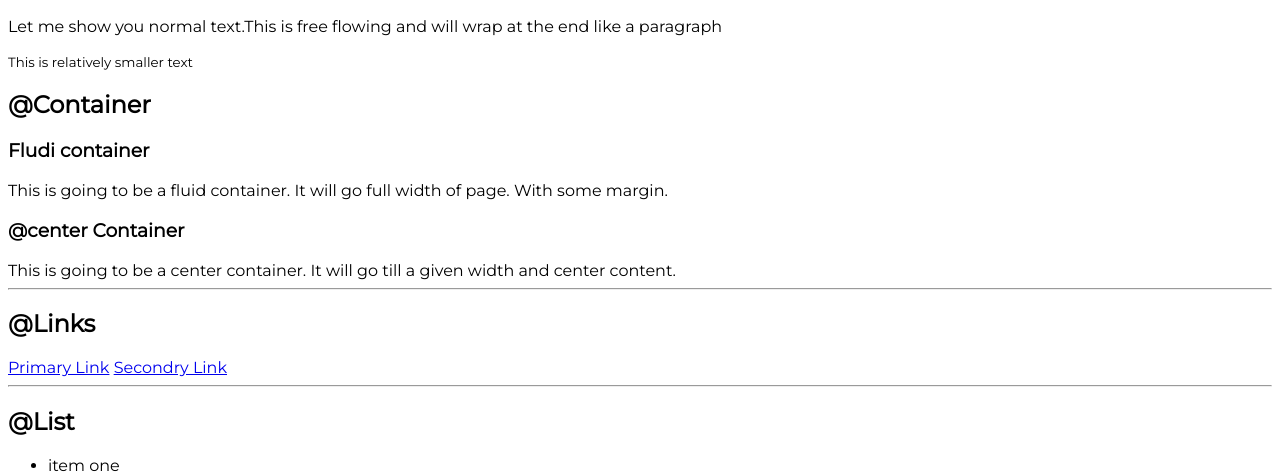
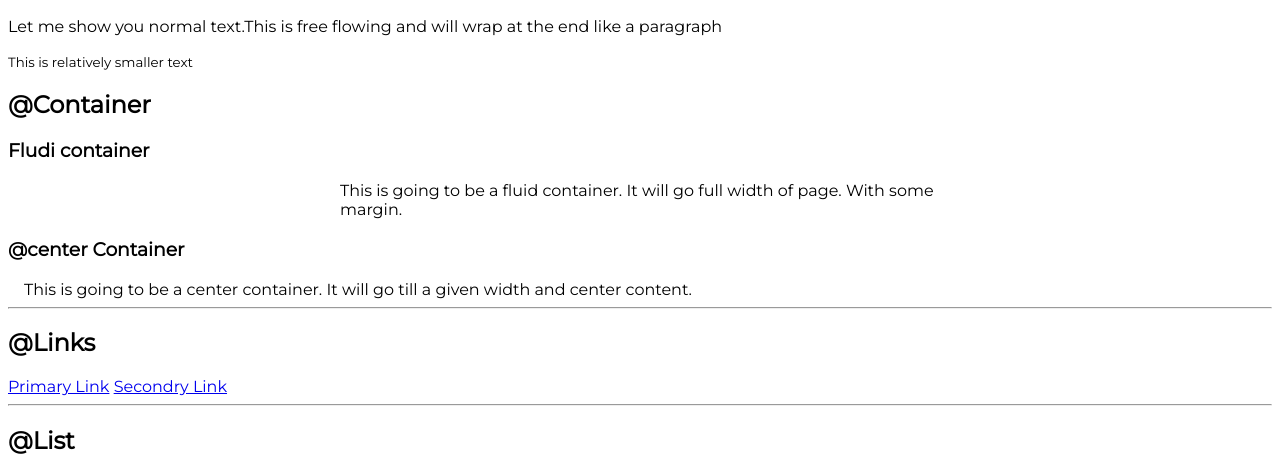
Before and after one commit to mohammadsameer1999/neogcamp-lesson-3-live, a plain HTML site: page index.html in a window 1280 px wide. Shown: the part 282-754 px from the top of the page. Drawn offline with Linux system fonts and the light colour scheme.

Commit message:
container

```diff
--- a/index.html
+++ b/index.html
@@ -21,10 +21,10 @@
         <small>This is relatively smaller text</small>
         <h2>@Container</h2>
         <h3>Fludi container</h3>
-        <div>This is going to be a fluid container. It will go full width of page. With some margin.
+        <div class="container-fludi">This is going to be a fluid container. It will go full width of page. With some margin.
         </div>
         <h3>@center Container</h3>
-        <div>This is going to be a center container. It will go till a given width and center content.
+        <div class="container center">This is going to be a center container. It will go till a given width and center content.
         </div>
         <hr>
         <h2>@Links</h3>
--- a/style.css
+++ b/style.css
@@ -2,3 +2,11 @@
   body {
     font-family: 'Montserrat', sans-serif;
   }
+  .container {
+    padding-left: 1rem;
+    padding-right: 1rem;
+  }
+  .container-fludi {
+    max-width: 600px;
+    margin: auto;
+  }
```
